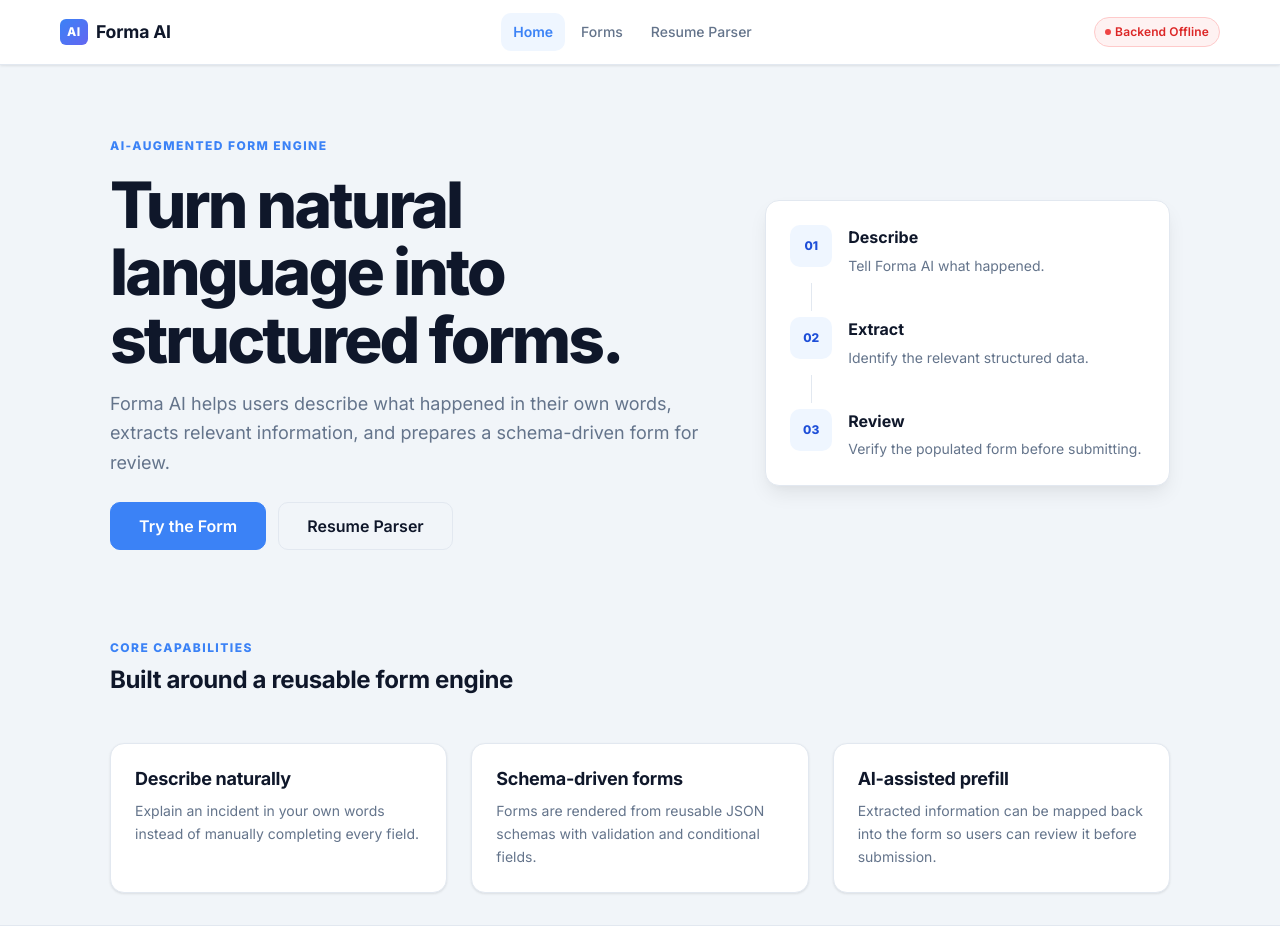
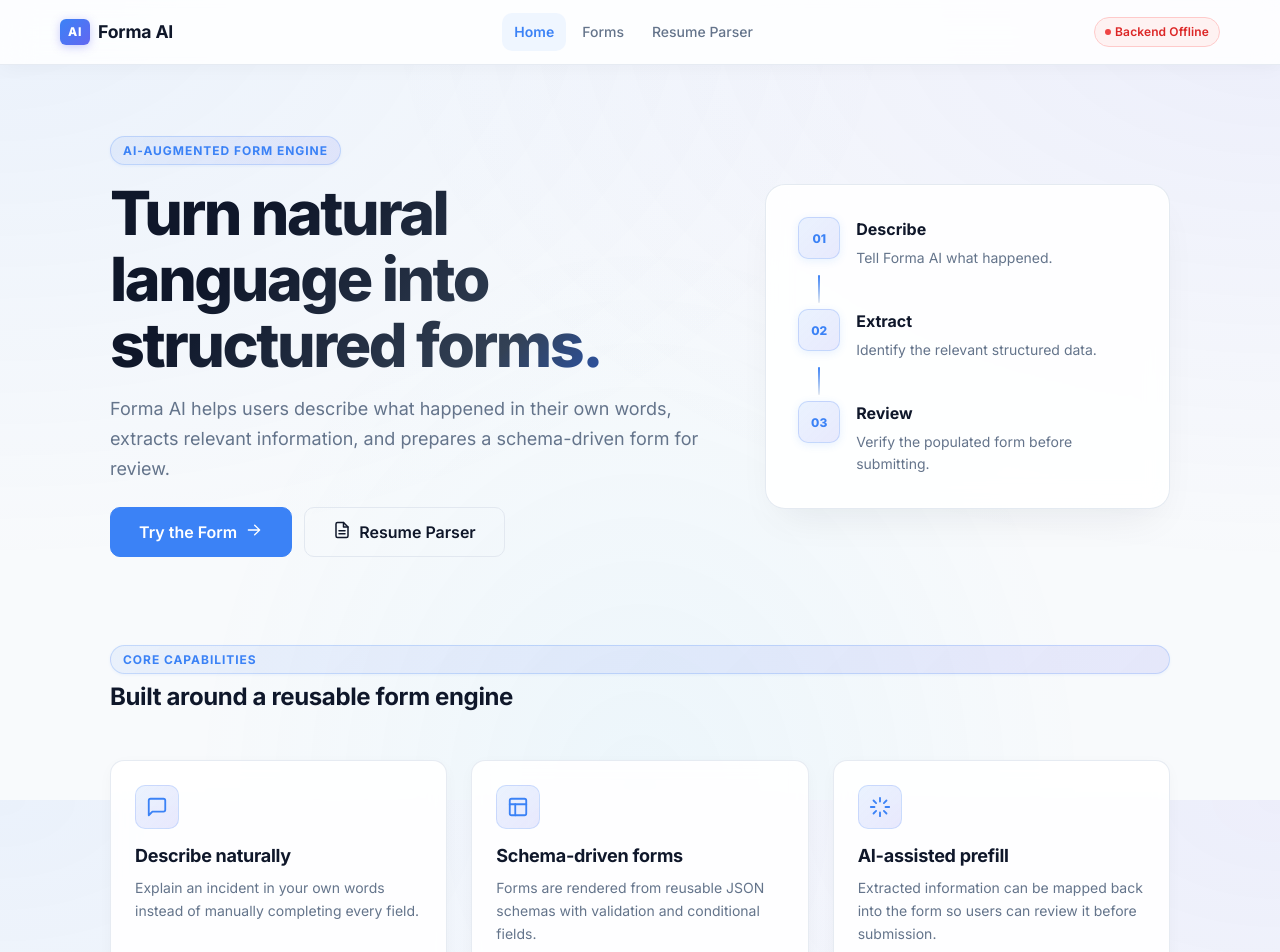
Before and after one commit to chandrusm171-ux/Forma-AI, a React app in the folder frontend/: page / in a window 1280 px wide. Shown: the top 952 px of the page. Built offline with nearby package versions, Linux system fonts and the light colour scheme; no server answers; the HTML template or start-up script is replaced by a standard one.

Commit message:
Day 12: Improve UI consistency, visual aesthetics without emojis, and update documentation

```diff
--- a/frontend/src/components/forms/TextField.jsx
+++ b/frontend/src/components/forms/TextField.jsx
@@ -11,6 +11,8 @@ function TextField({ field, register, error }) {
       type={field.type === "email" ? "email" : "text"}
       placeholder={field.placeholder || ""}
       required={field.required}
+      disabled={field.disabled}
+      helperText={field.helperText || field.description}
       error={error}
       {...register(field.name, rules)}
     />
--- a/frontend/src/components/ui/Toast.jsx
+++ b/frontend/src/components/ui/Toast.jsx
@@ -82,6 +82,7 @@ function Toast({
       </span>
       <p className="ui-toast-message">{message}</p>
       <button
+        type="button"
         className="ui-toast-close"
         onClick={dismiss}
         aria-label="Dismiss notification"
--- a/frontend/src/index.css
+++ b/frontend/src/index.css
@@ -93,7 +93,12 @@ html::-webkit-scrollbar {
 body {
   font-family: var(--font-family);
   font-size: var(--font-size-base);
-  background: var(--color-background);
+  background-color: #f8fafc;
+  background-image:
+    radial-gradient(at 0% 0%, rgba(59, 130, 246, 0.07) 0px, transparent 50%),
+    radial-gradient(at 100% 0%, rgba(99, 102, 241, 0.08) 0px, transparent 50%),
+    radial-gradient(at 50% 100%, rgba(14, 165, 233, 0.05) 0px, transparent 50%);
+  background-attachment: fixed;
   color: var(--color-text);
   line-height: 1.6;
   -webkit-font-smoothing: antialiased;
@@ -134,14 +139,16 @@ code {
    Navbar / Site Header
    ========================================================================== */
 .site-header {
-  background: var(--color-surface);
-  border-bottom: 1px solid var(--color-border);
+  background: rgba(255, 255, 255, 0.85);
+  backdrop-filter: blur(16px);
+  -webkit-backdrop-filter: blur(16px);
+  border-bottom: 1px solid rgba(226, 232, 240, 0.85);
   position: fixed;
   top: 0;
   left: 0;
   right: 0;
   z-index: 40;
-  box-shadow: var(--shadow-sm);
+  box-shadow: 0 4px 20px -2px rgba(15, 23, 42, 0.04);
 }
 
 .navbar-container {
@@ -172,13 +179,14 @@ code {
 }
 
 .brand-badge {
-  background: linear-gradient(135deg, #3b82f6, #6366f1);
+  background: linear-gradient(135deg, #3b82f6 0%, #6366f1 100%);
   color: white;
   font-size: var(--font-size-xs);
   font-weight: 800;
-  padding: 3px 7px;
+  padding: 3px 8px;
   border-radius: var(--radius-sm);
-  letter-spacing: 0.05em;
+  letter-spacing: 0.06em;
+  box-shadow: 0 2px 10px rgba(99, 102, 241, 0.35);
 }
 
 .brand-name {
@@ -291,10 +299,15 @@ code {
 }
 
 .form-page-header h1 {
-  font-size: clamp(1.5rem, 4vw, 3rem);
+  font-size: clamp(1.75rem, 4vw, 3rem);
   font-weight: 800;
   line-height: 1.1;
-  letter-spacing: -0.03em;
+  letter-spacing: -0.035em;
+  color: #0f172a;
+  background: linear-gradient(135deg, #0f172a 25%, #334155 70%, #2563eb 100%);
+  -webkit-background-clip: text;
+  background-clip: text;
+  -webkit-text-fill-color: transparent;
 }
 
 .form-page-header p {
@@ -316,11 +329,13 @@ code {
    MagicInput Section
    ========================================================================== */
 .magic-input {
-  background: var(--color-surface);
-  border: 1px solid var(--color-border);
-  border-radius: var(--radius-lg);
-  padding: var(--space-6);
-  box-shadow: var(--shadow-sm);
+  background: rgba(255, 255, 255, 0.92);
+  backdrop-filter: blur(12px);
+  -webkit-backdrop-filter: blur(12px);
+  border: 1px solid rgba(226, 232, 240, 0.9);
+  border-radius: var(--radius-xl);
+  padding: var(--space-8);
+  box-shadow: 0 16px 36px -8px rgba(15, 23, 42, 0.07), 0 0 0 1px rgba(255, 255, 255, 0.8) inset;
   display: flex;
   flex-direction: column;
   gap: var(--space-4);
@@ -382,11 +397,13 @@ code {
    Dynamic Form Card
    ========================================================================== */
 form {
-  background: var(--color-surface);
+  background: rgba(255, 255, 255, 0.92);
+  backdrop-filter: blur(12px);
+  -webkit-backdrop-filter: blur(12px);
   padding: var(--space-8);
-  border-radius: var(--radius-lg);
-  box-shadow: var(--shadow-md);
-  border: 1px solid var(--color-border);
+  border-radius: var(--radius-xl);
+  box-shadow: 0 16px 36px -8px rgba(15, 23, 42, 0.07), 0 0 0 1px rgba(255, 255, 255, 0.8) inset;
+  border: 1px solid rgba(226, 232, 240, 0.9);
 }
 
 .form-header {
@@ -923,13 +940,22 @@ button {
   padding: 4px;
   cursor: pointer;
   opacity: 0.6;
-  transition: opacity var(--transition-fast);
-  display: flex;
-  align-items: center;
+  border-radius: var(--radius-sm);
+  transition: all var(--transition-fast);
+  display: flex;
+  align-items: center;
+  justify-content: center;
+  line-height: 1;
 }
 
 .ui-toast-close:hover {
   opacity: 1;
+  transform: scale(1.1);
+}
+
+.ui-toast-close:focus-visible {
+  outline: 2px solid currentColor;
+  outline-offset: 1px;
 }
 
 .ui-toast-close svg {
@@ -1488,18 +1514,32 @@ button {
 }
 
 .home-eyebrow {
+  display: inline-flex;
+  align-items: center;
+  gap: var(--space-2);
+  padding: 4px 12px;
+  background: linear-gradient(135deg, rgba(59, 130, 246, 0.08) 0%, rgba(99, 102, 241, 0.12) 100%);
+  border: 1px solid rgba(59, 130, 246, 0.22);
+  border-radius: var(--radius-pill);
   color: var(--color-primary);
   font-size: var(--font-size-xs);
-  font-weight: 800;
-  letter-spacing: 0.12em;
+  font-weight: 700;
+  letter-spacing: 0.08em;
+  text-transform: uppercase;
+  box-shadow: 0 1px 3px rgba(59, 130, 246, 0.08);
 }
 
 .home-hero-copy h1 {
   max-width: 720px;
-  font-size: clamp(1.75rem, 5vw, 4rem);
+  font-size: clamp(2rem, 5vw, 3.8rem);
   font-weight: 800;
-  line-height: 1.05;
-  letter-spacing: -0.045em;
+  line-height: 1.08;
+  letter-spacing: -0.04em;
+  color: #0f172a;
+  background: linear-gradient(135deg, #0f172a 25%, #334155 70%, #2563eb 100%);
+  -webkit-background-clip: text;
+  background-clip: text;
+  -webkit-text-fill-color: transparent;
 }
 
 .home-hero-copy p {
@@ -1519,11 +1559,13 @@ button {
 }
 
 .home-hero-card {
-  padding: var(--space-6);
-  background: var(--color-surface);
-  border: 1px solid var(--color-border);
-  border-radius: var(--radius-lg);
-  box-shadow: var(--shadow-lg);
+  padding: var(--space-8);
+  background: rgba(255, 255, 255, 0.9);
+  backdrop-filter: blur(12px);
+  -webkit-backdrop-filter: blur(12px);
+  border: 1px solid rgba(226, 232, 240, 0.9);
+  border-radius: var(--radius-xl);
+  box-shadow: 0 20px 40px -15px rgba(15, 23, 42, 0.08), 0 0 0 1px rgba(255, 255, 255, 0.8) inset;
 }
 
 .workflow-step {
@@ -1540,10 +1582,12 @@ button {
   width: 42px;
   height: 42px;
   border-radius: var(--radius-md);
-  background: var(--color-primary-light);
-  color: var(--color-primary-dark);
+  background: linear-gradient(135deg, rgba(59, 130, 246, 0.1) 0%, rgba(99, 102, 241, 0.14) 100%);
+  color: var(--color-primary);
   font-size: var(--font-size-xs);
   font-weight: 800;
+  border: 1px solid rgba(59, 130, 246, 0.22);
+  box-shadow: 0 2px 8px rgba(59, 130, 246, 0.12);
 }
 
 .workflow-step div {
@@ -1562,10 +1606,11 @@ button {
 }
 
 .workflow-line {
-  width: 1px;
+  width: 2px;
   height: 28px;
-  margin: 6px 0 6px 21px;
-  background: var(--color-border);
+  margin: 6px 0 6px 20px;
+  background: linear-gradient(to bottom, var(--color-primary), rgba(203, 213, 225, 0.5));
+  border-radius: 1px;
 }
 
 .home-section-heading {
@@ -1586,17 +1631,43 @@ button {
 
 .feature-card {
   padding: var(--space-6);
-  background: var(--color-surface);
-  border: 1px solid var(--color-border);
+  background: rgba(255, 255, 255, 0.9);
+  backdrop-filter: blur(8px);
+  -webkit-backdrop-filter: blur(8px);
+  border: 1px solid rgba(226, 232, 240, 0.85);
   border-radius: var(--radius-lg);
-  box-shadow: var(--shadow-sm);
-  transition: transform var(--transition-fast), box-shadow var(--transition-fast), border-color var(--transition-fast);
+  box-shadow: 0 4px 16px -2px rgba(15, 23, 42, 0.04);
+  transition: all 0.25s cubic-bezier(0.16, 1, 0.3, 1);
+  display: flex;
+  flex-direction: column;
 }
 
 .feature-card:hover {
-  transform: translateY(-2px);
-  border-color: var(--color-border-hover);
-  box-shadow: var(--shadow-md);
+  transform: translateY(-4px);
+  border-color: rgba(59, 130, 246, 0.35);
+  box-shadow: 0 16px 32px -4px rgba(59, 130, 246, 0.12), 0 4px 12px -2px rgba(15, 23, 42, 0.04);
+}
+
+.feature-icon {
+  width: 44px;
+  height: 44px;
+  border-radius: var(--radius-md);
+  background: linear-gradient(135deg, rgba(59, 130, 246, 0.1) 0%, rgba(99, 102, 241, 0.14) 100%);
+  color: var(--color-primary);
+  display: flex;
+  align-items: center;
+  justify-content: center;
+  margin-bottom: var(--space-4);
+  border: 1px solid rgba(59, 130, 246, 0.18);
+  transition: all 0.25s ease;
+}
+
+.feature-card:hover .feature-icon {
+  background: linear-gradient(135deg, var(--color-primary), #6366f1);
+  color: #ffffff;
+  border-color: transparent;
+  transform: scale(1.08);
+  box-shadow: 0 6px 16px rgba(59, 130, 246, 0.3);
 }
 
 .feature-card h3 {
@@ -1626,8 +1697,15 @@ button {
 }
 
 .resume-header h1 {
-  font-size: clamp(1.5rem, 4vw, 3rem);
+  font-size: clamp(1.75rem, 4vw, 3rem);
   font-weight: 800;
+  line-height: 1.1;
+  letter-spacing: -0.035em;
+  color: #0f172a;
+  background: linear-gradient(135deg, #0f172a 25%, #334155 70%, #2563eb 100%);
+  -webkit-background-clip: text;
+  background-clip: text;
+  -webkit-text-fill-color: transparent;
 }
 
 .resume-header p {
@@ -1637,10 +1715,12 @@ button {
 
 .resume-upload-card {
   padding: var(--space-8);
-  background: var(--color-surface);
-  border: 1px solid var(--color-border);
-  border-radius: var(--radius-lg);
-  box-shadow: var(--shadow-md);
+  background: rgba(255, 255, 255, 0.92);
+  backdrop-filter: blur(12px);
+  -webkit-backdrop-filter: blur(12px);
+  border: 1px solid rgba(226, 232, 240, 0.9);
+  border-radius: var(--radius-xl);
+  box-shadow: 0 16px 36px -8px rgba(15, 23, 42, 0.07), 0 0 0 1px rgba(255, 255, 255, 0.8) inset;
 }
 
 .resume-upload-area {
@@ -1650,32 +1730,41 @@ button {
   flex-direction: column;
   align-items: center;
   justify-content: center;
-  gap: var(--space-2);
+  gap: var(--space-3);
   text-align: center;
-  border: 1px dashed var(--color-border-hover);
+  border: 2px dashed rgba(203, 213, 225, 0.9);
   border-radius: var(--radius-lg);
-  background: var(--color-surface-raised);
+  background: linear-gradient(180deg, #f8fafc 0%, #f1f5f9 100%);
   cursor: pointer;
-  transition: border-color var(--transition-fast), background var(--transition-fast);
+  transition: all var(--transition-fast);
 }
 
 .resume-upload-area:hover {
   border-color: var(--color-primary);
-  background: var(--color-primary-light);
+  background: linear-gradient(180deg, #f0f7ff 0%, #e6f0fd 100%);
+  transform: scale(1.004);
 }
 
 .resume-upload-icon {
   display: inline-flex;
   align-items: center;
   justify-content: center;
-  width: 48px;
-  height: 48px;
+  width: 56px;
+  height: 56px;
   margin-bottom: var(--space-2);
   border-radius: 50%;
   background: var(--color-primary-light);
   color: var(--color-primary);
-  font-size: 1.5rem;
-  font-weight: 700;
+  border: 1px solid rgba(59, 130, 246, 0.2);
+  box-shadow: 0 4px 12px rgba(59, 130, 246, 0.12);
+  transition: all var(--transition-fast);
+}
+
+.resume-upload-area:hover .resume-upload-icon {
+  background: var(--color-primary);
+  color: #ffffff;
+  transform: translateY(-2px);
+  box-shadow: 0 6px 16px rgba(59, 130, 246, 0.28);
 }
 
 .resume-upload-area span:not(.resume-upload-icon) {
@@ -1961,6 +2050,16 @@ button {
     margin-bottom: var(--space-4);
   }
 
+  .form-submit-actions {
+    width: 100%;
+    flex-direction: column;
+    align-items: stretch;
+  }
+
+  .form-submit-actions .ui-btn {
+    width: 100%;
+  }
+
   .magic-input {
     padding: var(--space-4) var(--space-3);
     border-radius: var(--radius-md);
--- a/frontend/src/pages/Home.jsx
+++ b/frontend/src/pages/Home.jsx
@@ -6,16 +6,33 @@ const features = [
     title: "Describe naturally",
     description:
       "Explain an incident in your own words instead of manually completing every field.",
+    icon: (
+      <svg viewBox="0 0 24 24" fill="none" stroke="currentColor" strokeWidth="2" strokeLinecap="round" strokeLinejoin="round" width="22" height="22">
+        <path d="M21 15a2 2 0 0 1-2 2H7l-4 4V5a2 2 0 0 1 2-2h14a2 2 0 0 1 2 2z" />
+      </svg>
+    ),
   },
   {
     title: "Schema-driven forms",
     description:
       "Forms are rendered from reusable JSON schemas with validation and conditional fields.",
+    icon: (
+      <svg viewBox="0 0 24 24" fill="none" stroke="currentColor" strokeWidth="2" strokeLinecap="round" strokeLinejoin="round" width="22" height="22">
+        <rect x="3" y="3" width="18" height="18" rx="2" ry="2" />
+        <line x1="3" y1="9" x2="21" y2="9" />
+        <line x1="9" y1="21" x2="9" y2="9" />
+      </svg>
+    ),
   },
   {
     title: "AI-assisted prefill",
     description:
       "Extracted information can be mapped back into the form so users can review it before submission.",
+    icon: (
+      <svg viewBox="0 0 24 24" fill="none" stroke="currentColor" strokeWidth="2" strokeLinecap="round" strokeLinejoin="round" width="22" height="22">
+        <path d="M12 2v4M12 18v4M4.93 4.93l2.83 2.83M16.24 16.24l2.83 2.83M2 12h4M18 12h4M4.93 19.07l2.83-2.83M16.24 7.76l2.83-2.83" />
+      </svg>
+    ),
   },
 ];
 
@@ -35,12 +52,33 @@ function Home() {
 
             <div className="home-actions">
               <Link to="/form" className="home-action-link">
-                <Button type="button" variant="primary" size="lg">
+                <Button
+                  type="button"
+                  variant="primary"
+                  size="lg"
+                  rightIcon={
+                    <svg viewBox="0 0 20 20" fill="currentColor" width="18" height="18">
+                      <path fillRule="evenodd" d="M3 10a.75.75 0 01.75-.75h10.638L10.23 5.29a.75.75 0 111.04-1.08l5.5 5.25a.75.75 0 010 1.08l-5.5 5.25a.75.75 0 11-1.04-1.08l4.158-3.96H3.75A.75.75 0 013 10z" clipRule="evenodd" />
+                    </svg>
+                  }
+                >
                   Try the Form
                 </Button>
               </Link>
               <Link to="/resume" className="home-action-link">
-                <Button type="button" variant="outline" size="lg">
+                <Button
+                  type="button"
+                  variant="outline"
+                  size="lg"
+                  leftIcon={
+                    <svg viewBox="0 0 24 24" fill="none" stroke="currentColor" strokeWidth="2" strokeLinecap="round" strokeLinejoin="round" width="18" height="18">
+                      <path d="M14 2H6a2 2 0 0 0-2 2v16a2 2 0 0 0 2 2h12a2 2 0 0 0 2-2V8z" />
+                      <polyline points="14 2 14 8 20 8" />
+                      <line x1="16" y1="13" x2="8" y2="13" />
+                      <line x1="16" y1="17" x2="8" y2="17" />
+                    </svg>
+                  }
+                >
                   Resume Parser
                 </Button>
               </Link>
@@ -82,6 +120,9 @@ function Home() {
         <div className="feature-grid">
           {features.map((feature) => (
             <article className="feature-card" key={feature.title}>
+              <div className="feature-icon" aria-hidden="true">
+                {feature.icon}
+              </div>
               <h3>{feature.title}</h3>
               <p>{feature.description}</p>
             </article>
```
Also changed, not shown: frontend/src/components/ai/MagicInput.jsx (+9 -1 lines), frontend/src/components/forms/DynamicForm.jsx (+9 -1 lines), frontend/src/pages/ResumePage.jsx (+26 -3 lines), 3 other files (tests, documents, lock files or other folders).
